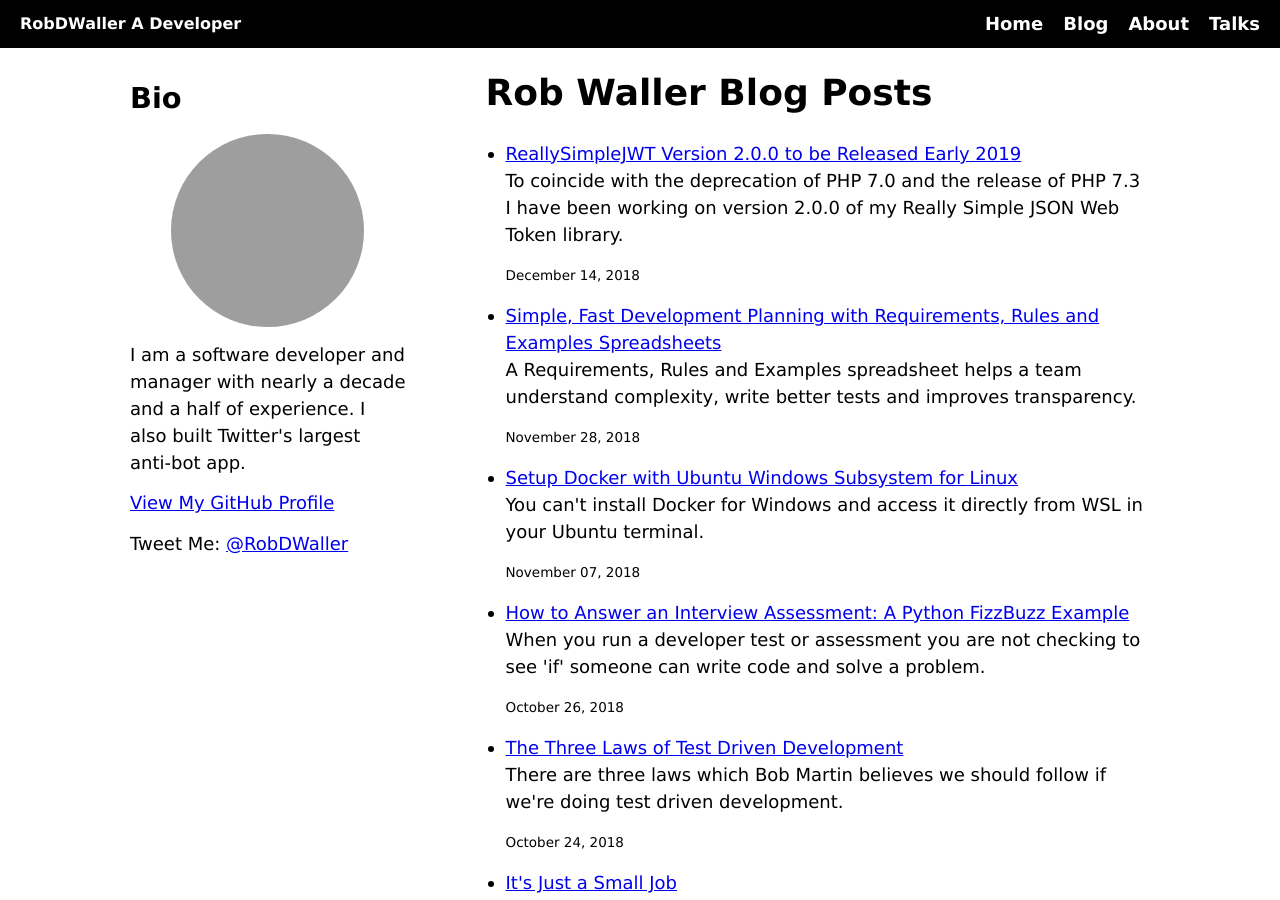
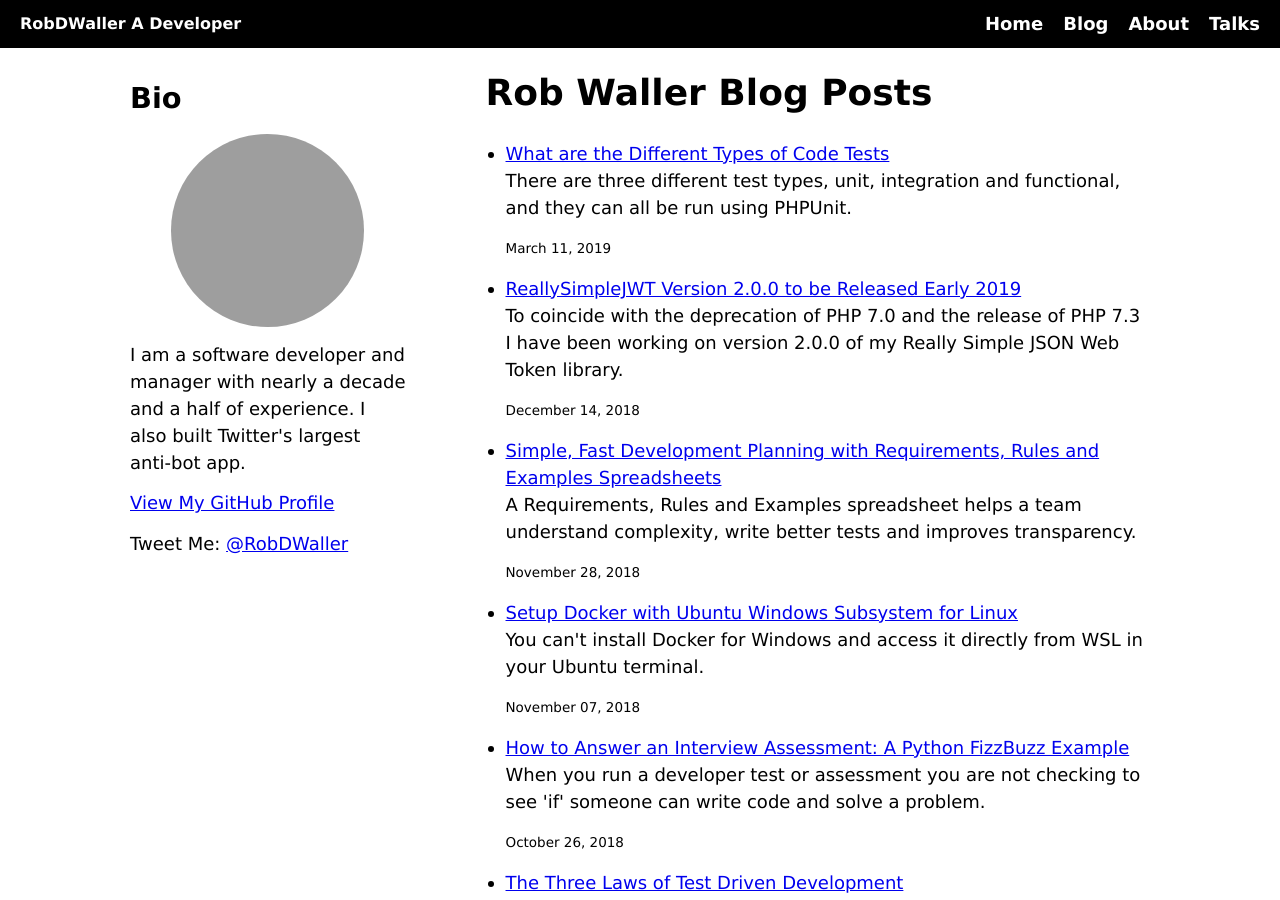
Before and after one commit to RobDWaller/robdwaller.github.io, a Jekyll site: the page built from blog.html, in a window 1280 px wide and 900 px high. Built offline with Jekyll 4.4.1, drawn with Linux system fonts in a browser that asks for light colours; grey boxes are pictures that could not be loaded.

Commit message:
Tidied up first draft of test types post and set to publish.

````diff
--- a/_posts/2019-03-11-what-are-different-types-code-tests.md
+++ b/_posts/2019-03-11-what-are-different-types-code-tests.md
@@ -1,14 +1,16 @@
 ---
 layout: post
 title: "What are the Different Types of Code Tests"
-description: ""
-tags: [tdd, tests, unit tests, code tests]
-published: false
+description: "There are three different test types, unit, integration and functional, and they can all be run using PHPUnit."
+tags: [tdd, tests, unit tests, integration tests, functional tests, code tests]
+published: true
 ---
 
-I've been writing code tests for around four years and recently I gave a talk on Test Driven Development at PHP UK 2019. You could say I've fallen in love with testing, or at least I really appreciate the improvements it has driven in my code.
+I've been writing code tests for around four years and recently I gave a talk on Test Driven Development at PHP UK 2019. You could say I've fallen in love with tests, or at least I really appreciate the improvements they have driven in my code.
 
-One thing I've struggled with, up until recently, is the definition of the different types of code tests you can run. I think other developers also struggle with this and often it results in poorly built, inefficient test suites. So to remedy this slightly I'm going to note down the differences, as I see them, between the various test types.
+One thing I've struggled with, up until recently, is the definition of the different types of code tests you can run as a PHP developer. I think other developers also struggle with this and often it results in poorly built, inefficient test suites. So to remedy this slightly I'm going to note down the differences between the various test types along with some notes, theory and tips.
+
+There are three different test types, unit, integration and functional, and they can all be run using [PHPUnit](https://packagist.org/packages/phpunit/phpunit).
 
 ## Unit Tests
 
@@ -31,7 +33,7 @@ There are though two types of unit tests:
 
 Isolated tests are ones that test methods or objects that don't have any dependencies, they don't interact with other objects. A non-isolated test does the opposite and will test methods and objects that interact with other objects. And these tests may require mocks or stubs.
 
-In the [code example](https://3v4l.org/6ghsY) below we see that the Bar class is isolated whereas the Foo class depends on Bar and therefore is not isolated. When testing the Foo class we might decide to mock the Bar class so our Foo test becomes more focused or isolated. Note in this example mocking would be overkill, but you get the point I hope.
+In the [code example](https://3v4l.org/6ghsY) below we see that the Bar class is isolated whereas the Foo class depends on Bar and therefore is not isolated. When testing the Foo class we might decide to mock the Bar class so our Foo test becomes more focused. Note in this example mocking would be overkill, but you get the point I hope.
 
 ```php
 /**
@@ -96,11 +98,11 @@ At each level you are asking very different questions of your application. So no
 
 ![Test Circles](/assets/img/testing-circles.jpg)
 
-The above diagram helps to highlight where the different tests sit. As can be seen unit and integration tests sit inside your application and tests the innards, where as functional tests wrap around your application and test its interfaces.
+The above diagram helps to highlight where the different tests sit. As can be seen unit and integration tests sit inside your application and test the innards, where as functional tests wrap around your application and test its interfaces.
 
 ## Conclusion
 
-To conclude this post simply highlights the three different types of test a PHP developer may write and how they differ. It does not cover End to End tests or User Interface tests, please don't confuse either of these with functional tests... :wink:
+To conclude, this post simply highlights the three different types of test a PHP developer may write and how they differ. It does not cover End to End tests or User Interface tests, please don't confuse either of these with functional tests... :wink:
 
 I hope this post is useful and if you have any questions drop me a message [@RobDWaller](https://twitter.com/robdwaller).
 
````
Also changed, not shown: other parts of _posts/2019-03-11-what-are-different-types-code-tests.md (+2 -2 lines).
